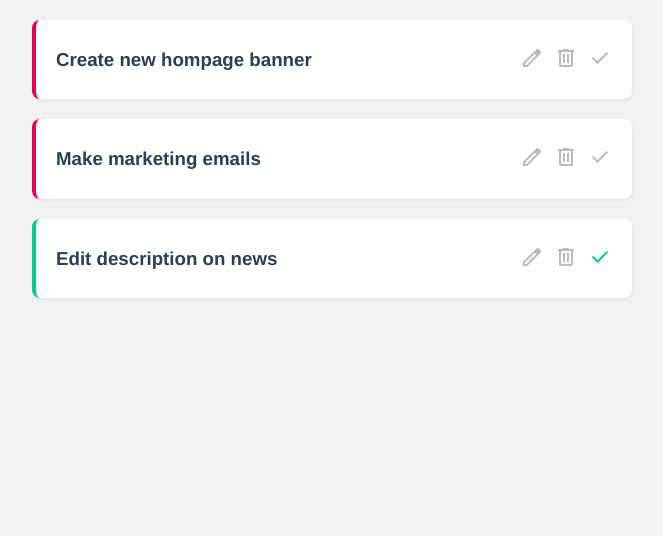
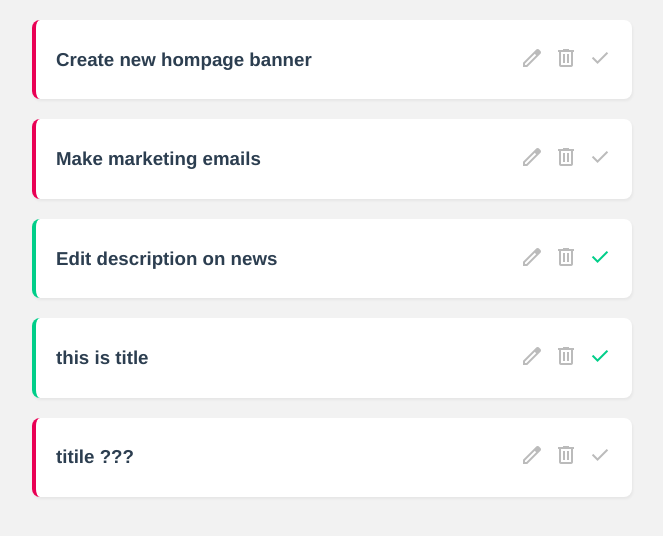
Before and after one commit to alberthoxha/project-planner, a Vue app: page / in a window 1280 px wide. Shown: the top 536 px of the page, without its empty margins (308-971 px from the left). Built offline with nearby package versions, Linux system fonts and the light colour scheme; data requests are answered from the project's data file.

Commit message:
add new project to datajson

```diff
--- a/data/db.json
+++ b/data/db.json
@@ -17,6 +17,18 @@
       "title": "Edit description on news",
       "details": "lorem",
       "complete": true
+    },
+    {
+      "title": "this is title",
+      "details": "lorem isp skj kasbla bka \n",
+      "complete": true,
+      "id": 4
+    },
+    {
+      "title": "titile ???",
+      "details": "bla bla bla ",
+      "complete": false,
+      "id": 5
     }
   ]
 }
--- a/src/views/AddProject.vue
+++ b/src/views/AddProject.vue
@@ -18,7 +18,18 @@
   },
   methods: {
     handleSubmit() {
-      console.log(this.title, this.details)
+      let project = {
+        title: this.title,
+        details: this.details,
+        complete: false
+      }
+      fetch('http://localhost:3000/projects', {
+        method: 'POST',
+        headers: { 'Content-Type': 'application/json' },
+        body: JSON.stringify(project)
+      }).then(() => {
+        this.$router.push('/')
+      }).catch((err) => console.log(err))
     }
   }
 }
```
